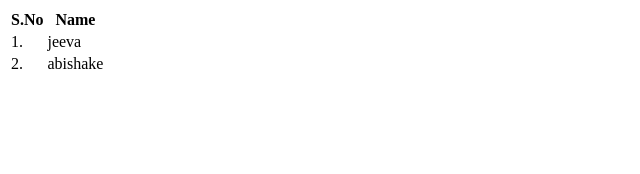
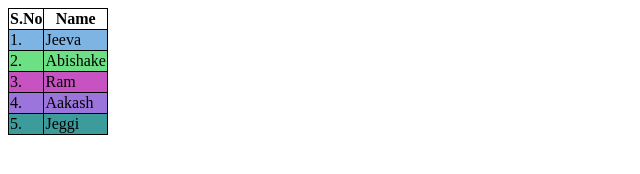
Before and after one commit to JEEVAABI/HTML-Table-Form, a plain HTML site: page index.html in a window 1280 px wide. Shown: the whole page, without its empty margins (0-640 px from the left). Drawn offline with Linux system fonts and the light colour scheme.

Commit message:
Add. More rows and made separation lines,each row coloured different

```diff
--- a/assets/css/style.css
+++ b/assets/css/style.css
@@ -1 +1,24 @@
-/* css file */
+.NameTable,tr,td,th {
+    border: solid 1px #000;
+    border-collapse: collapse;
+
+}
+.one{
+    background-color: rgb(126, 180, 227);
+}
+.two
+{
+    background-color: rgb(109, 224, 134);
+}
+.three{
+    background-color: rgb(199, 83, 195);
+
+}
+.four{
+    background-color: rgb(155, 117, 219);
+
+}
+.five{
+    background-color: rgb(60, 155, 155);
+
+}
--- a/index.html
+++ b/index.html
@@ -5,21 +5,34 @@
     <meta http-equiv="X-UA-Compatible" content="IE=edge">
     <meta name="viewport" content="width=device-width, initial-scale=1.0">
     <title>html-table-form</title>
+    <link rel="stylesheet" href="assets/css/style.css">
 </head>
 <body>
-    <table>
+    <table class="NameTable">
         <tr>
             <th>S.No</th>
             <th>Name</th>
         </tr>
-        <tr>
+        <tr class="one">
             <td>1.</td>
-            <td>jeeva</td>
+            <td>Jeeva</td>
 
         </tr>
-        <tr>
+        <tr class="two">
             <td>2.</td>
-            <td>abishake</td>
+            <td>Abishake</td>
+        </tr>
+        <tr class="three">
+            <td>3.</td>
+            <td>Ram</td>
+        </tr>
+        <tr class="four">
+            <td>4.</td>
+            <td>Aakash</td>
+        </tr>
+        <tr class="five">
+            <td>5.</td>
+            <td>Jeggi</td>
         </tr>
     </table>
 </body>
```
